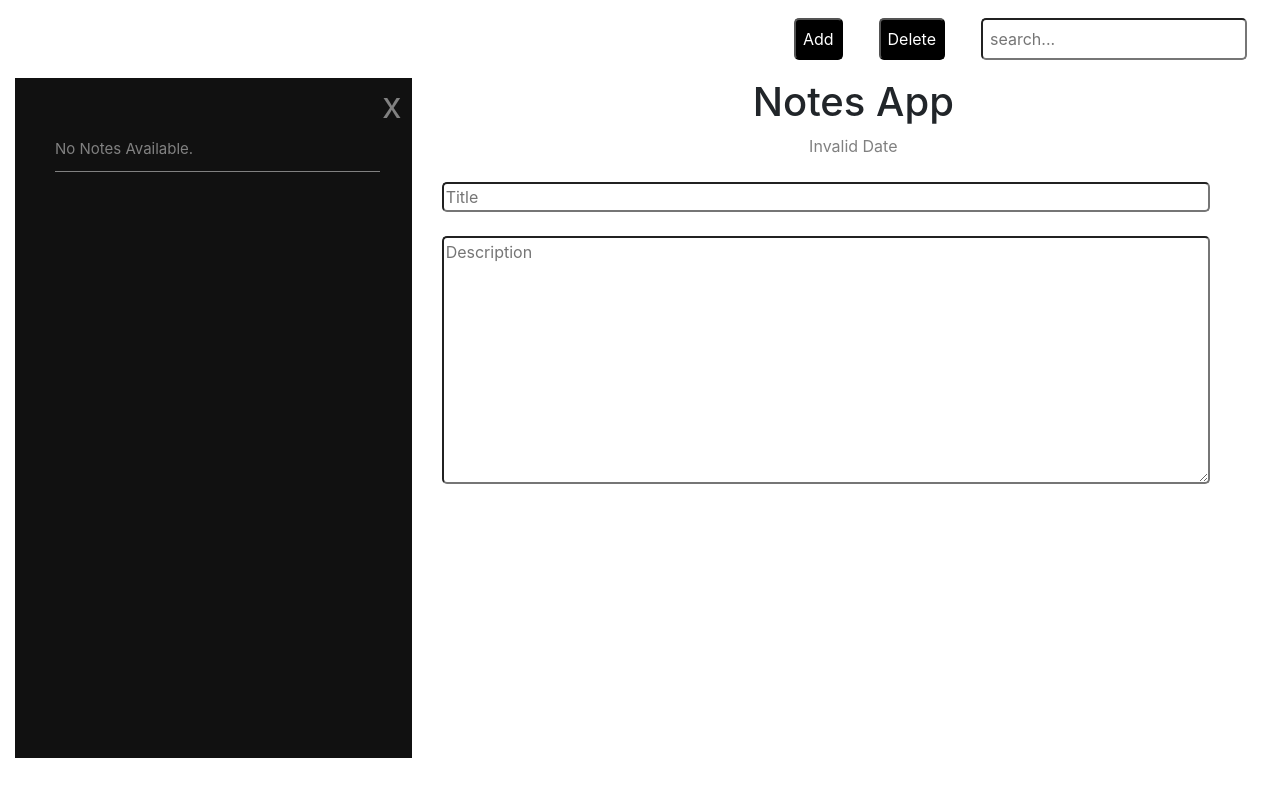
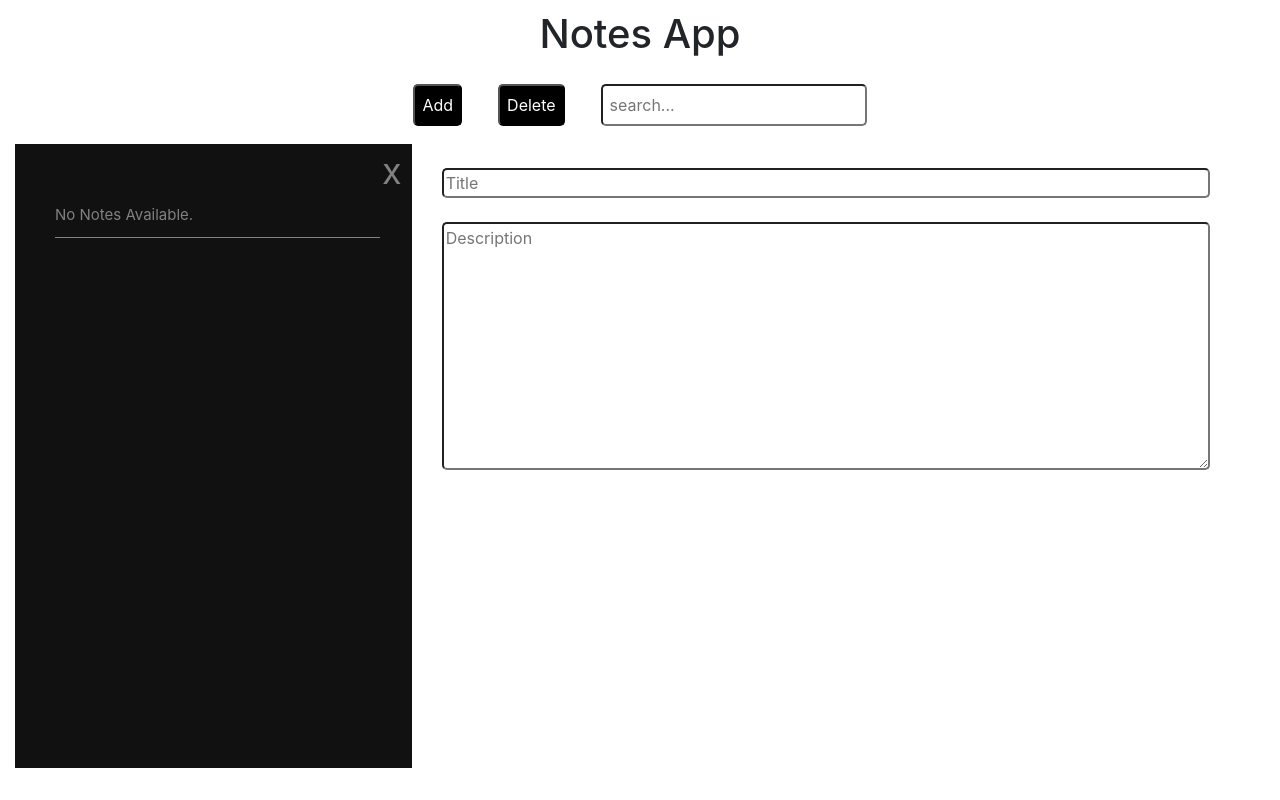
Before and after one commit to Ramu-Narsinga/notes-app, an Angular app: page / in a window 1280 px wide. Built offline with nearby package versions, Linux system fonts and the light colour scheme.

Commit message:
aligned title and tool bar

```diff
--- a/src/app/notes-base/edit-note/edit-note.component.html
+++ b/src/app/notes-base/edit-note/edit-note.component.html
@@ -1,8 +1,8 @@
+<div class="edit-nite-container">
     <div class="date">{{note ? formatTSDate(note.timeStamp) : ""}}</div>
-<!-- <span>TITLE:</span> -->
     <br />
     <input name="title" class="inp" placeholder="Title" [(ngModel)]="note.title" (input)="onNoteChange($event)" />
     <br />
-<!-- <span>Description:</span> -->
     <br />
     <textarea class="inp" rows="10" placeholder="Description" [(ngModel)]="note.description" name="description" (input)="onNoteChange($event)"></textarea>
+</div>
--- a/src/app/notes-base/edit-note/edit-note.component.ts
+++ b/src/app/notes-base/edit-note/edit-note.component.ts
@@ -102,7 +102,11 @@ export class EditNoteComponent implements OnInit {
   }
 
   formatTSDate(dateInMs) {
-    let d = new Date(dateInMs);
-    return d.toString().split("GMT")[0];
+    if (dateInMs) {
+      let d = new Date(dateInMs);
+      return d.toString().split("GMT")[0];
+    } else {
+      return "";
+    }
   }
 }
--- a/src/app/notes-base/notes-base.component.html
+++ b/src/app/notes-base/notes-base.component.html
@@ -2,6 +2,7 @@
     <div class="row">
 
         <div class="col-xs-12 col-sm-12 col-md-12 col-lg-12">
+            <h1 class="app-label">Notes App</h1>
             <app-toolbar></app-toolbar>
         </div>
 
@@ -10,7 +11,6 @@
         </div>
 
         <div class="col-sm-8 col-md-8 col-lg-8">
-            <h1 class="app-label">Notes App</h1>
             <app-edit-note></app-edit-note>
         </div>
     </div>
--- a/src/app/notes-base/notes-base.component.scss
+++ b/src/app/notes-base/notes-base.component.scss
@@ -1,3 +1,4 @@
 .app-label {
     text-align: center;
+    margin-top: 10px;
 }
--- a/src/app/notes-base/notes-list/notes-list.component.scss
+++ b/src/app/notes-base/notes-list/notes-list.component.scss
@@ -1,5 +1,5 @@
 .sidebar {
-  height: 85vh;
+  height: 78vh;
   width: inherit;
   z-index: 1;
   top: 0;
--- a/src/app/notes-base/toolbar/toolbar.component.scss
+++ b/src/app/notes-base/toolbar/toolbar.component.scss
@@ -1,5 +1,5 @@
 .toolbar-container {
-    float: right;
+    text-align: center;
 }
 
 .tb-ele {
--- a/src/utils/store/reducers.ts
+++ b/src/utils/store/reducers.ts
@@ -29,7 +29,7 @@ let reducer: Reducer<AppState> = (state: AppState = initState, action: Action):
             activeIndex
           } = state;
           // console.log("state in delete_node", state);
-          debugger;
+          // debugger;
           return Object.assign(
             {},
             state,
@@ -60,7 +60,7 @@ let reducer: Reducer<AppState> = (state: AppState = initState, action: Action):
           }
         case 'SET_ACTIVE_INDEX':
           let sActiveIndex = (<AddNoteAction>action).payload.id;
-          debugger;
+          // debugger;
           return Object.assign(
             {},
             state,
```
Lines whose indentation alone changed are shown as unchanged.
